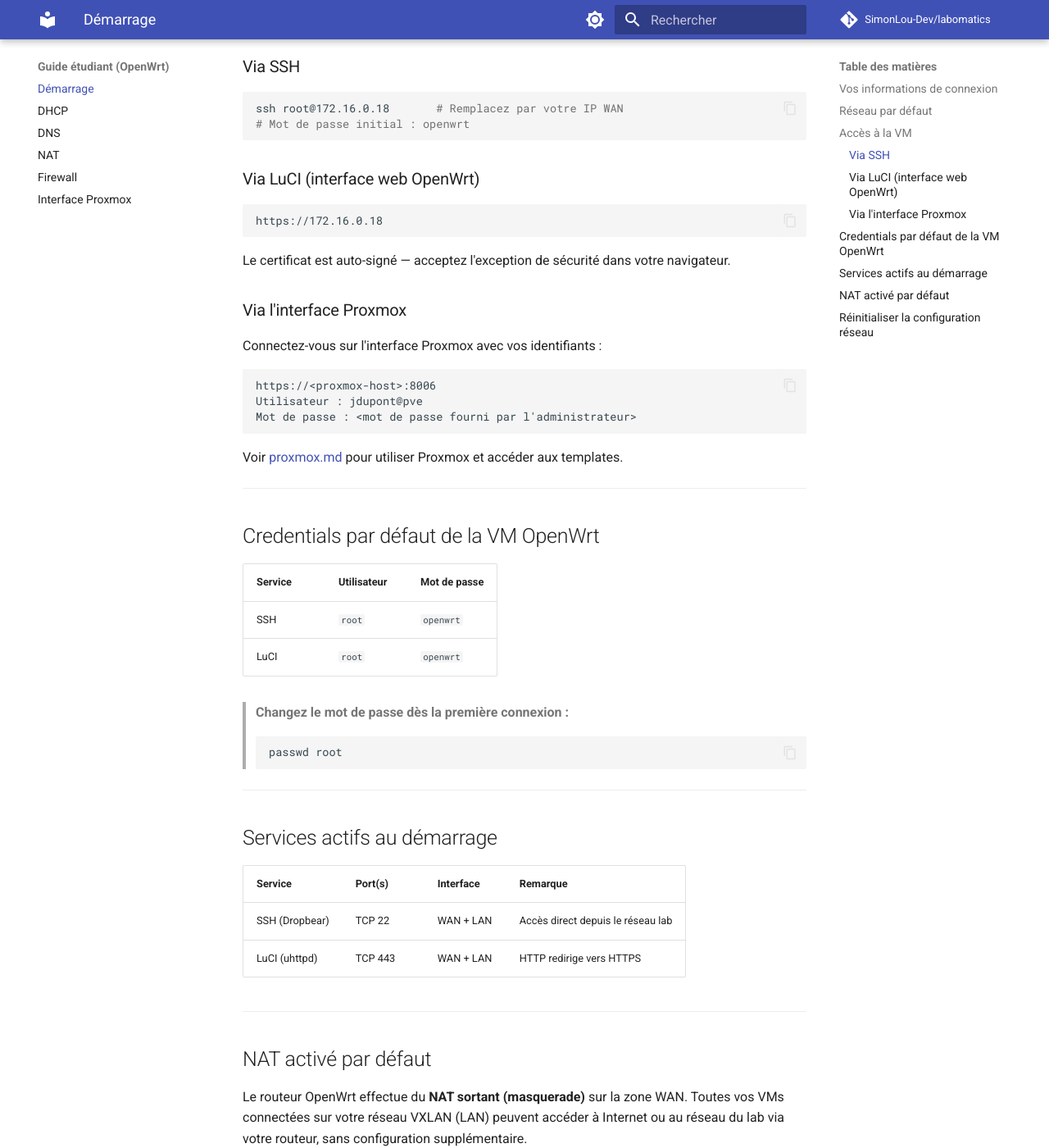
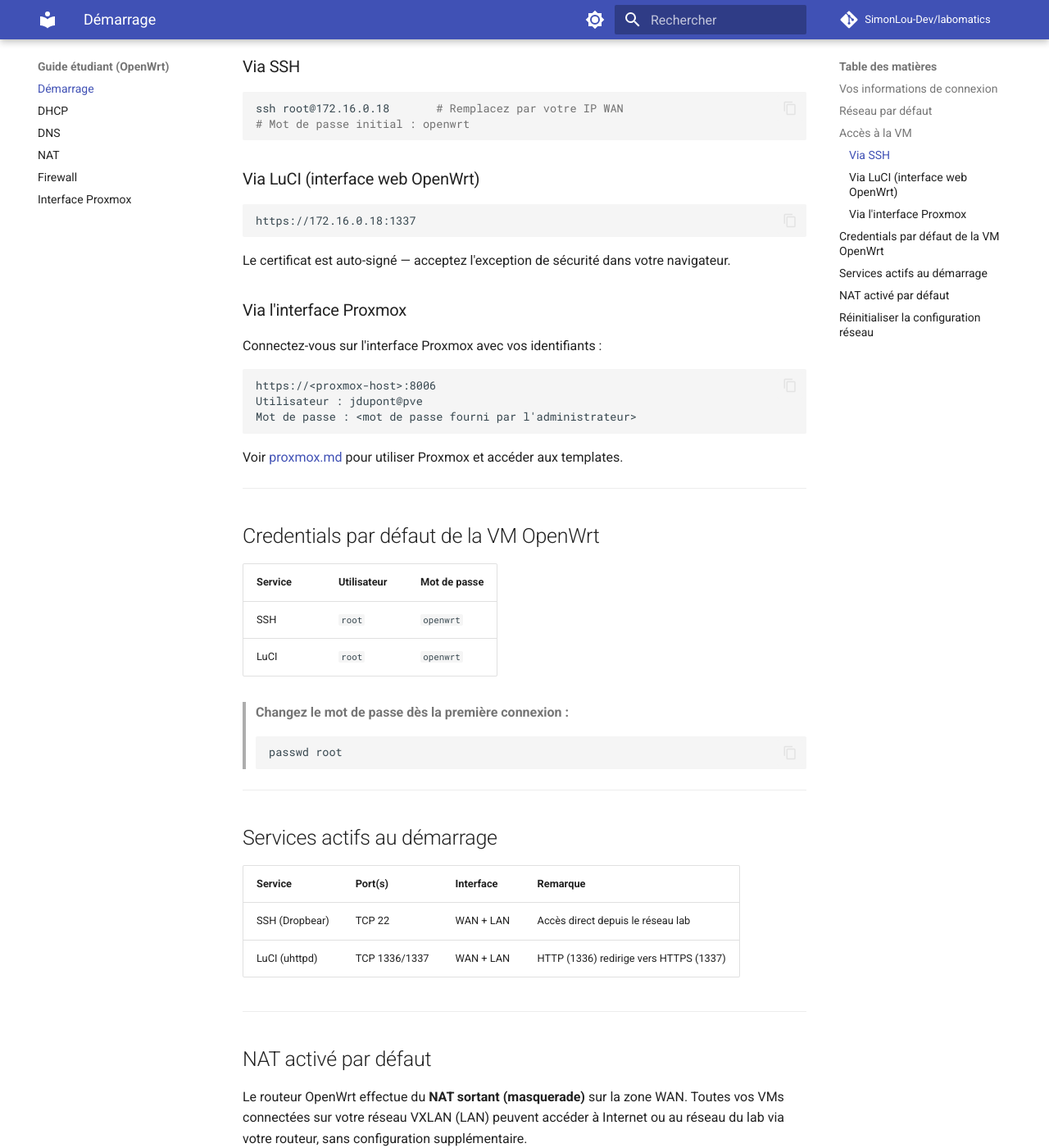
Before and after one commit to SimonLou-Dev/labomatics, an MkDocs documentation site: the page built from docs/openwrt/base.md, in a window 1280 px wide and 1400 px high, scrolled down 1367 px. Shown: the whole window at 82% size. Built offline with MkDocs 1.6.1 and Material for MkDocs 9.7.7, drawn with Linux system fonts in a browser that asks for light colours; comment, search, counter and statistics services are not loaded.

Commit message:
fix(openwrt): basculer LuCI sur ports 1336 (HTTP) / 1337 (HTTPS)
- Config uhttpd: écoute sur 1336 et 1337
- Redirection HTTP → HTTPS maintenue
- Firewall: autoriser les nouveaux ports depuis WAN
- Docs: mise à jour des instructions d'accès LuCI

Closes #12
Closes #13

````diff
--- a/docs/openwrt/base.md
+++ b/docs/openwrt/base.md
@@ -53,7 +53,7 @@
 ### Via LuCI (interface web OpenWrt)
 
 ```
-https://172.16.0.18
+https://172.16.0.18:1337
 ```
 
 Le certificat est auto-signé — acceptez l'exception de sécurité dans votre navigateur.
@@ -91,7 +91,7 @@
 | Service        | Port(s)  | Interface  | Remarque                         |
 |----------------|----------|------------|----------------------------------|
 | SSH (Dropbear) | TCP 22   | WAN + LAN  | Accès direct depuis le réseau lab |
-| LuCI (uhttpd)  | TCP 443  | WAN + LAN  | HTTP redirige vers HTTPS          |
+| LuCI (uhttpd)  | TCP 1336/1337 | WAN + LAN  | HTTP (1336) redirige vers HTTPS (1337) |
 
 ---
 
````
Also changed, not shown: 1 other file.
